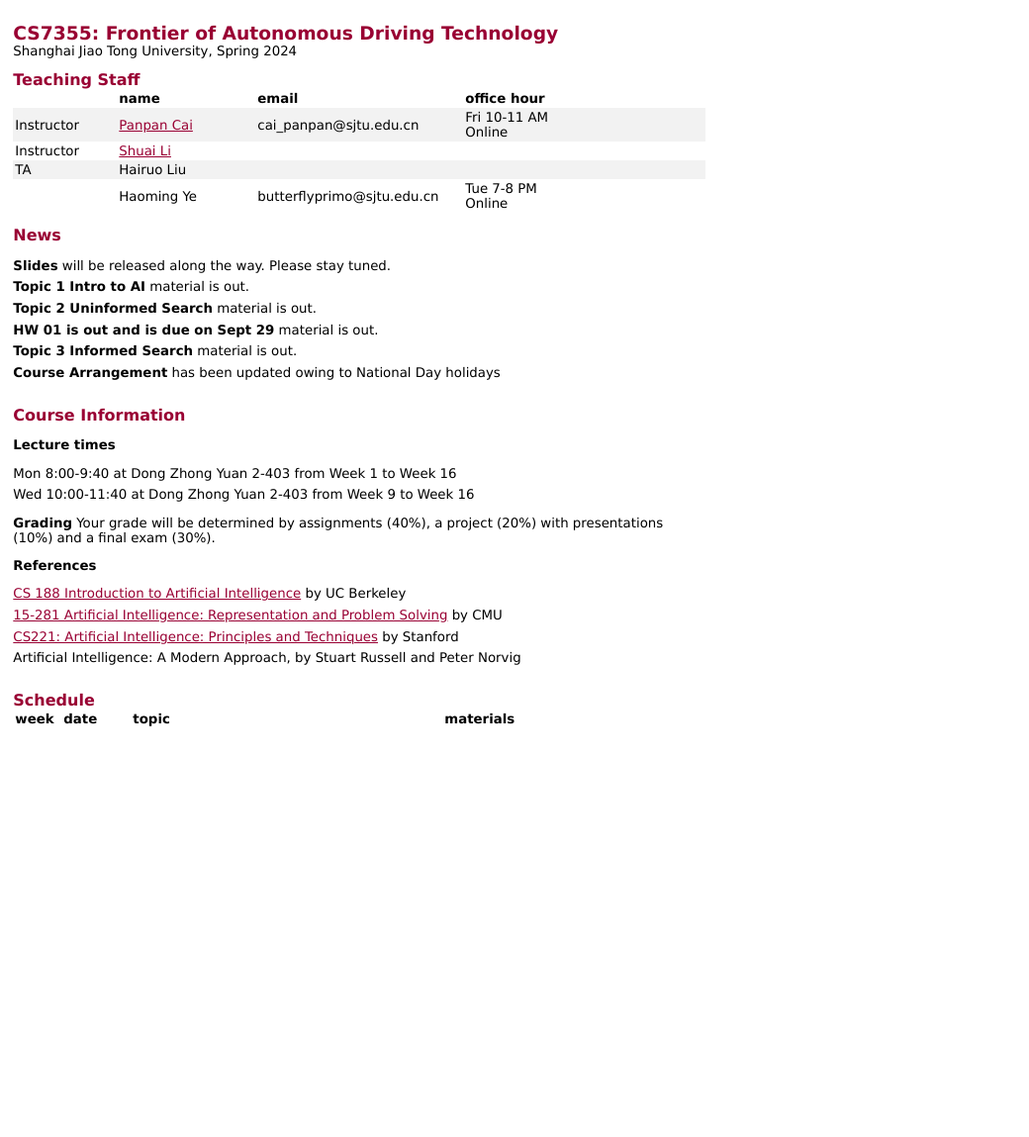
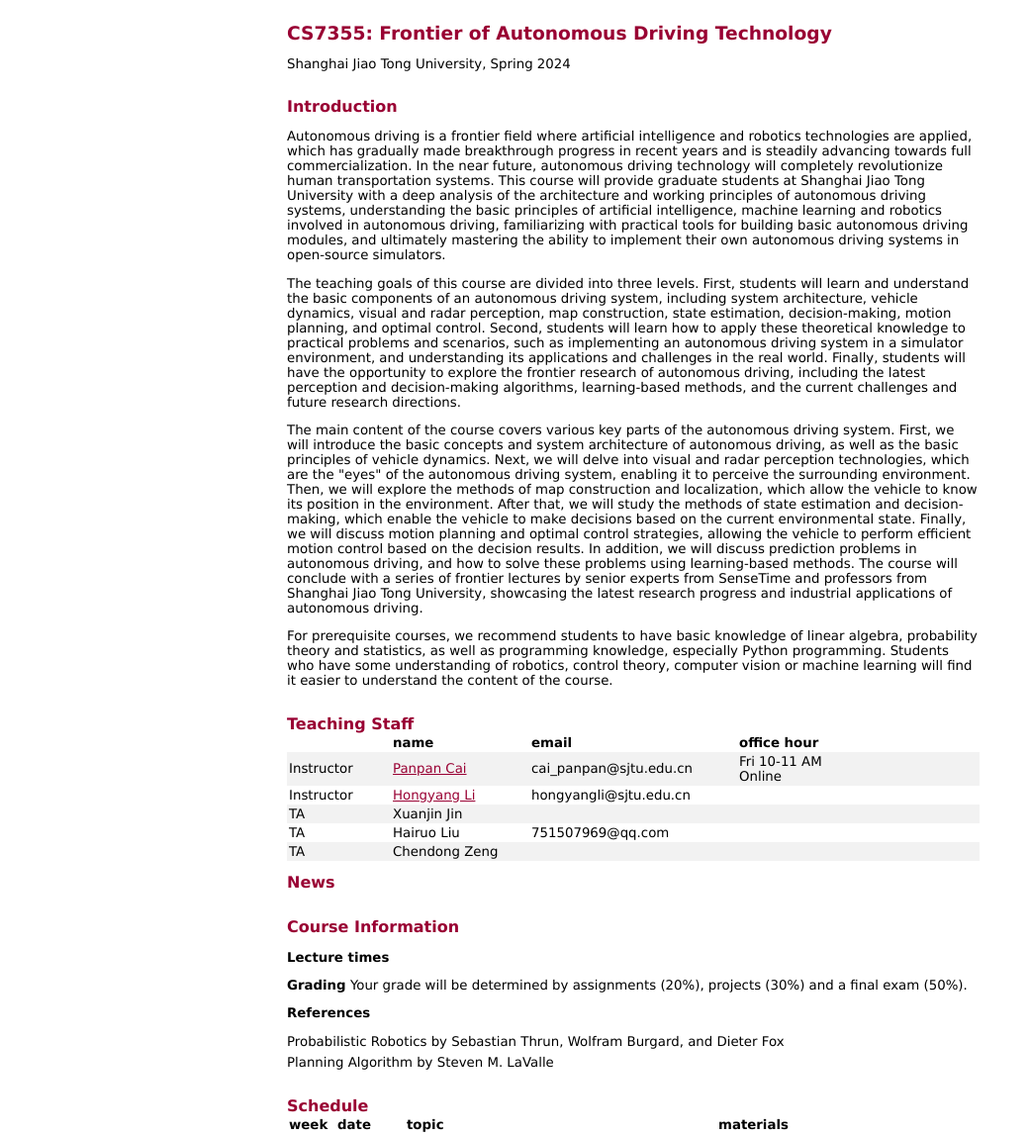
Before and after one commit to RoboticSJTU/CS7355, a plain HTML site: page index.html in a window 1280 px wide. Shown: the whole page at 99% size, without its empty margins (0-1040 px from the left). Before the commit the page ends 800 px from the top, so only its background shows below. Drawn offline with Linux system fonts and the light colour scheme.

Commit message:
Update index.html

```diff
--- a/index.html
+++ b/index.html
@@ -2,7 +2,6 @@
 <html>
 <head>
     <meta http-equiv="Content-Type" content="text/html; charset=UTF-8">
-
     <style>
         body {
             margin: 10pt;
@@ -15,6 +14,7 @@
 
         #pagecontainer {
             width: 700px;
+            margin: 0 auto;
         }
 
         a:link {
@@ -30,28 +30,27 @@
             color: #603;
         }
 
+        h1, h2, h3 {
+            margin: 0;
+            font-weight: bold;
+        }
+
         h1 {
             font-size: 14pt;
             color: #903;
-            margin: 0;
             padding-top: .5em;
-            font-weight: bold;
         }
 
         h2 {
             font-size: 12pt;
             color: #903;
-            margin: 0;
             padding-top: .8em;
-            font-weight: bold;
         }
 
         h3 {
             font-size: 10pt;
             color: #000;
-            margin: 0;
             padding-top: .8em;
-            font-weight: bold;
         }
 
         ul {
@@ -76,8 +75,7 @@
             width: 100%;
         }
 
-        th,
-        td {
+        th, td {
             text-align: left;
             padding: 2px;
         }
@@ -86,7 +84,7 @@
             background-color: #f2f2f2;
         }
     </style>
-    <title>CS3317: Artificial Intelligence</title>
+    <title>CS7355: Frontier of Autonomous Driving Technology</title>
     <style type="text/css" abt="234"></style>
 </head>
 
@@ -94,14 +92,19 @@
     <div id="pagecontainer">
         <div id="heading">
             <h1>CS7355: Frontier of Autonomous Driving Technology</h1>
-            Shanghai Jiao Tong University, Spring 2024
+            <p>Shanghai Jiao Tong University, Spring 2024</p>
+        </div>
+
+        <div id="introduction">
+            <h2>Introduction</h2>
+            <p>Autonomous driving is a frontier field where artificial intelligence and robotics technologies are applied, which has gradually made breakthrough progress in recent years and is steadily advancing towards full commercialization. In the near future, autonomous driving technology will completely revolutionize human transportation systems. This course will provide graduate students at Shanghai Jiao Tong University with a deep analysis of the architecture and working principles of autonomous driving systems, understanding the basic principles of artificial intelligence, machine learning and robotics involved in autonomous driving, familiarizing with practical tools for building basic autonomous driving modules, and ultimately mastering the ability to implement their own autonomous driving systems in open-source simulators.</p>
+            <p>The teaching goals of this course are divided into three levels. First, students will learn and understand the basic components of an autonomous driving system, including system architecture, vehicle dynamics, visual and radar perception, map construction, state estimation, decision-making, motion planning, and optimal control. Second, students will learn how to apply these theoretical knowledge to practical problems and scenarios, such as implementing an autonomous driving system in a simulator environment, and understanding its applications and challenges in the real world. Finally, students will have the opportunity to explore the frontier research of autonomous driving, including the latest perception and decision-making algorithms, learning-based methods, and the current challenges and future research directions.</p>
+            <p>The main content of the course covers various key parts of the autonomous driving system. First, we will introduce the basic concepts and system architecture of autonomous driving, as well as the basic principles of vehicle dynamics. Next, we will delve into visual and radar perception technologies, which are the "eyes" of the autonomous driving system, enabling it to perceive the surrounding environment. Then, we will explore the methods of map construction and localization, which allow the vehicle to know its position in the environment. After that, we will study the methods of state estimation and decision-making, which enable the vehicle to make decisions based on the current environmental state. Finally, we will discuss motion planning and optimal control strategies, allowing the vehicle to perform efficient motion control based on the decision results. In addition, we will discuss prediction problems in autonomous driving, and how to solve these problems using learning-based methods. The course will conclude with a series of frontier lectures by senior experts from SenseTime and professors from Shanghai Jiao Tong University, showcasing the latest research progress and industrial applications of autonomous driving.</p>
+            <p>For prerequisite courses, we recommend students to have basic knowledge of linear algebra, probability theory and statistics, as well as programming knowledge, especially Python programming. Students who have some understanding of robotics, control theory, computer vision or machine learning will find it easier to understand the content of the course.</p>
         </div>
 
         <div id="staff">
-            <a name="staff">
-                <h2>Teaching Staff</h2>
-            </a>
-
+            <h2>Teaching Staff</h2>
             <table>
                 <tbody>
                     <tr>
@@ -110,93 +113,70 @@
                         <th style="width:30%">email</th>
                         <th style="width:35%">office hour</th>
                     </tr>
-
                     <tr>
                         <td>Instructor</td>
                         <td><a href="http://cindycia.github.io/" target="_blank">Panpan Cai</a></td>
                         <td>cai_panpan@sjtu.edu.cn</td>
                         <td>Fri 10-11 AM <br>Online</td>
                     </tr>
-
                     <tr>
                         <td>Instructor</td>
-                        <td><a href="http://shuaili8.github.io/" target="_blank">Shuai Li</a></td>
+                        <td><a href="https://lihongyang.info/" target="_blank">Hongyang Li</a></td>
+                        <td>hongyangli@sjtu.edu.cn</td>
+                        <td></td>
+                    </tr>
+                    <tr>
+                        <td>TA</td>
+                        <td>Xuanjin Jin</td>
                         <td></td>
                         <td></td>
                     </tr>
-
                     <tr>
                         <td>TA</td>
                         <td>Hairuo Liu</td>
+                        <td>751507969@qq.com</td>
+                        <td></td>
+                    </tr>
+                    <tr>
+                        <td>TA</td>
+                        <td>Chendong Zeng</td>
                         <td></td>
                         <td></td>
-                    </tr>
-
-                    <tr>
-                        <td></td>
-                        <td>Haoming Ye</td>
-                        <td>butterflyprimo@sjtu.edu.cn</td>
-                        <td>Tue 7-8 PM <br>Online</td>
                     </tr>
                 </tbody>
             </table>
         </div>
 
         <div id="announcements">
-            <a name="announcements">
-                <h2>News</h2>
-            </a>
+            <h2>News</h2>
             <ul>
-                <li><b>Slides</b> will be released along the way. Please stay tuned.</li>
-                <li><b>Topic 1 Intro to AI</b> material is out.</li>
-                <li><b>Topic 2 Uninformed Search</b> material is out.</li>
-                <li><b>HW 01 is out and is due on Sept 29</b> material is out.</li>
-                <li><b>Topic 3 Informed Search</b> material is out.</li>
-                <li><b>Course Arrangement</b> has been updated owing to National Day holidays</li>
-                <!-- <li><b>HW 5</b> is out and is due on Dec 15. <b>Solution 5</b> is out.</li>
-                <li><b>HW 4</b> is out and is due on Nov 30. <b>Solution 4</b> is out.</li>
-                <li><b>Project</b> is out and is due on Dec 28. </li>
-                <li><b>HW 2</b> is out and is due on Oct 28. <b>Solution 2</b> is out.</li>
-                <li><b>HW 1</b> is out and is due on Oct 12. <b>Solution 1</b> is out.</li> -->
-                <!--  </li>
-                <li><b>Tutorial 3</b> is about the Project 2 and multi-task learning. [<a href="Tutorial3.pdf"  target="_blank">pdf</a>]</li>
-                 -->
-                <!--
-
-                <li><b>Tutorial 1</b> is about the Python basics, tensorflow and pytorch. [<a href="Tutorial1.pdf"  target="_blank">pdf</a>]</li> -->
-                <!-- current announcements -->
+                <!-- Add any announcements here -->
             </ul>
         </div>
 
         <div id="courseinfo">
             <h2>Course Information</h2>
-            <p></p>
-            <p><b>Lecture times</b></p>
+            <p><b>Lecture
+
+ times</b></p>
             <ul>
-                <li>Mon 8:00-9:40 at Dong Zhong Yuan 2-403 from Week 1 to Week 16</li>
-                <li>Wed 10:00-11:40 at Dong Zhong Yuan 2-403 from Week 9 to Week 16</li>
+                <li</li>
+                <li></li>
             </ul>
-            <p></p>
-            <!-- <p><b>Recitation time</b> Mon 18:00-19:40 at F103 </p> -->
-            <p><b>Grading</b> Your grade will be determined by assignments (40%), a project (20%) with presentations (10%) and a final exam (30%).
-            </p>
 
+            <p><b>Grading</b>
+                Your grade will be determined by assignments (20%), projects (30%) and a final exam (50%).</p>
 
             <p><b>References</b></p>
             <ul>
-                <li><a href="https://inst.eecs.berkeley.edu/~cs188/fa21/" target="_blank">CS 188 Introduction to Artificial Intelligence</a> by UC Berkeley</li>
-                <li><a href="https://www.cs.cmu.edu/~15281-s20/" target="_blank">15-281 Artificial Intelligence: Representation and Problem Solving</a> by CMU</li>
-                <li><a href="https://stanford-cs221.github.io/spring2021/" target="_blank">CS221: Artificial Intelligence: Principles and Techniques</a> by Stanford</li>
-                <li>Artificial Intelligence: A Modern Approach, by Stuart Russell and Peter Norvig </li>
+                <li>Probabilistic Robotics by Sebastian Thrun, Wolfram Burgard, and Dieter Fox</li>
+                <li>Planning Algorithm by Steven M. LaValle</li>
             </ul>
-            <p></p>
         </div>
 
         <div id="lectures">
-            <a name="lectures"></a>
             <h2>Schedule</h2>
-
-            <table id="schedule">
+            <table>
                 <tbody>
                     <tr>
                         <th style="width:7%">week</th>
@@ -204,6 +184,7 @@
                         <th style="width:45%">topic</th>
                         <th style="width:38%">materials</th>
                     </tr>
+                    <!-- Add lecture schedule here -->
                 </tbody>
             </table>
         </div>
```
